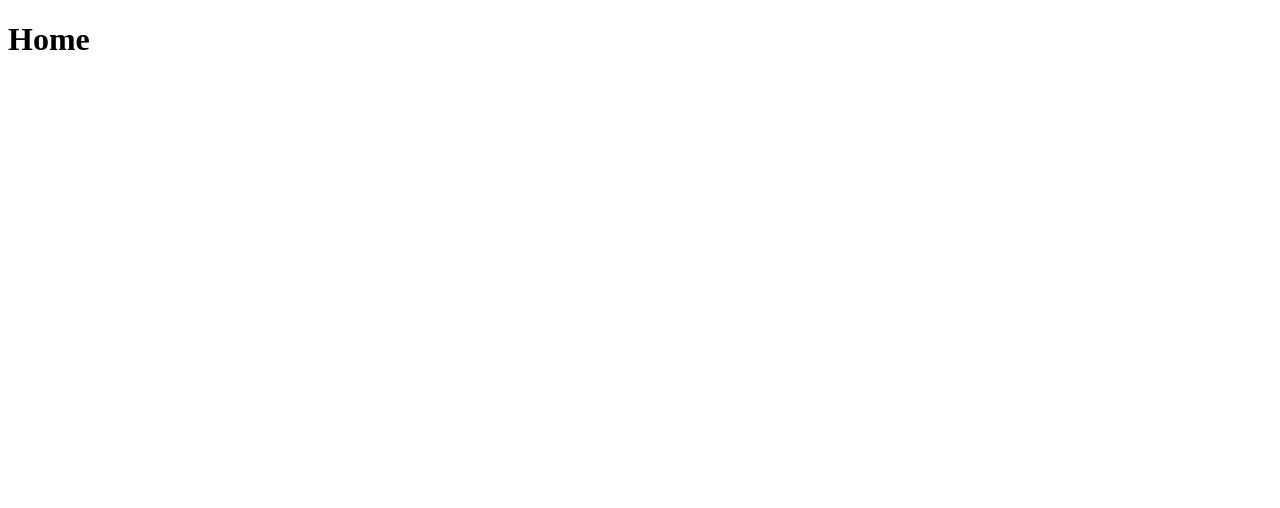
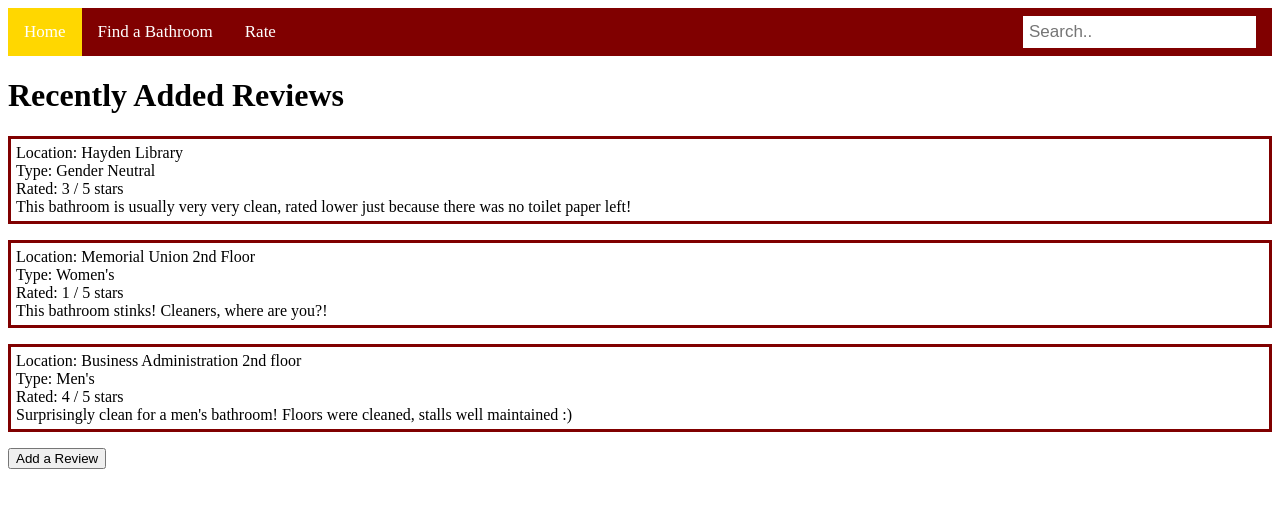
Before and after one commit to ishankar23/cis440, a plain HTML site: page home.html in a window 1280 px wide. Drawn offline with Linux system fonts and the light colour scheme.

Commit message:
Mocked up home page

```diff
--- a/home.html
+++ b/home.html
@@ -5,12 +5,40 @@
     <meta http-equiv="X-UA-Compatible" content="IE=edge">
     <meta name="viewport" content="width=device-width, initial-scale=1.0">
     <script type="javascript" src="backend.js"></script>
+    <link rel="stylesheet" href="style.css">
     <title>Home</title>
 </head>
 
 <body>
-    <h1>Home</h1>
+    <div class="topnav">
+        <a class="active" href="#home">Home</a>
+        <a href="#contact">Find a Bathroom</a>
+        <a href="#about">Rate</a>
+        <input type="text" placeholder="Search..">
+    </div>
 
+    <div>
+        <h1>Recently Added Reviews</h1>
+        <p>
+            Location: Hayden Library <br>
+            Type: Gender Neutral <br>
+            Rated: 3 / 5 stars <br>
+            This bathroom is usually very very clean, rated lower just because there was no toilet paper left!
+        </p>
+        <p>
+            Location: Memorial Union 2nd Floor <br>
+            Type: Women's <br>
+            Rated: 1 / 5 stars <br>
+            This bathroom stinks! Cleaners, where are you?!
+        </p>
+        <p>
+            Location: Business Administration 2nd floor <br>
+            Type: Men's <br>
+            Rated: 4 / 5 stars <br>
+            Surprisingly clean for a men's bathroom! Floors were cleaned, stalls well maintained :)
+        </p>
+        <button onclick="addABathroom()">Add a Review</button>
+    </div>
 
 </body>
 </html>
--- /dev/null
+++ b/style.css
@@ -0,0 +1,45 @@
+/* Add a black background color to the top navigation bar */
+.topnav {
+    overflow: hidden;
+    background-color: maroon;
+  }
+
+  /* Navigation bar buttons */
+  .topnav a {
+    float: left;
+    display: block;
+    color: white;
+    text-align: center;
+    padding: 14px 16px;
+    text-decoration: none;
+    font-size: 17px;
+  }
+
+  /* Change the color of links on hover */
+  .topnav a:hover {
+    background-color: gold;
+    color: black;
+  }
+
+  /* Highlight the current page */
+  .topnav a.active {
+    background-color: gold;
+    color: white;
+  }
+
+  /* Search box */
+  .topnav input[type=text] {
+    float: right;
+    padding: 6px;
+    border: none;
+    margin-top: 8px;
+    margin-right: 16px;
+    font-size: 17px;
+  }
+
+  p {
+      border: 3px;
+      border-style: solid;
+      border-color: maroon;
+      padding: 5px 5px;
+  }
```
Also changed, not shown: add.html (added, +10 -0 lines), backend.js (+6 -6 lines), index.html (+15 -4 lines).
